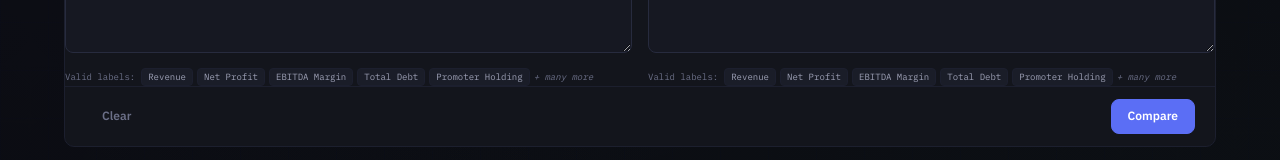
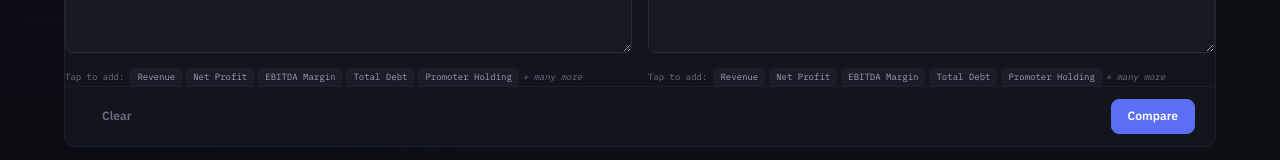
Before and after one commit to manonamission9x/fundalyst-, a Next.js app: page /research/filing in a window 1280 px wide. Shown: the part 554-714 px from the top of the page. Built offline with nearby package versions, Linux system fonts and the light colour scheme.

Commit message:
Animated background, label title 'Tap to add', label-chip cursor, label-examples clickable style

```diff
--- a/src/app/globals.css
+++ b/src/app/globals.css
@@ -1315,3 +1315,5 @@ textarea.num-input { resize: vertical; min-height: 80px; line-height: 1.7; }
   }
   .workspace-header { flex-direction: column; gap: var(--space-2); align-items: flex-start; }
 }
+.label-chip { cursor: pointer; }
+.label-examples-item { cursor: pointer; }
--- a/src/app/research/filing/page.tsx
+++ b/src/app/research/filing/page.tsx
@@ -168,7 +168,7 @@ export default function FilingPage() {
                 aria-label={`${col.heading} data`}
               />
               <div className="label-examples">
-                <span className="label-examples-title">Valid labels:</span>
+                <span className="label-examples-title">Tap to add:</span>
                 <span className="label-examples-item">Revenue</span>
                 <span className="label-examples-item">Net Profit</span>
                 <span className="label-examples-item">EBITDA Margin</span>
```
